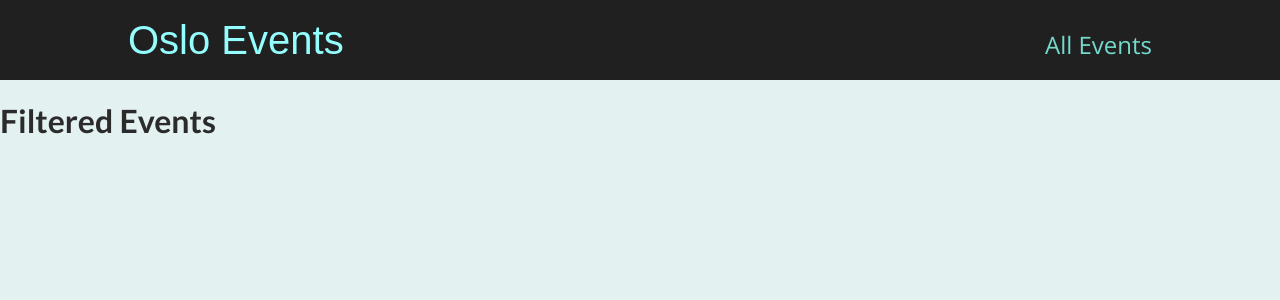
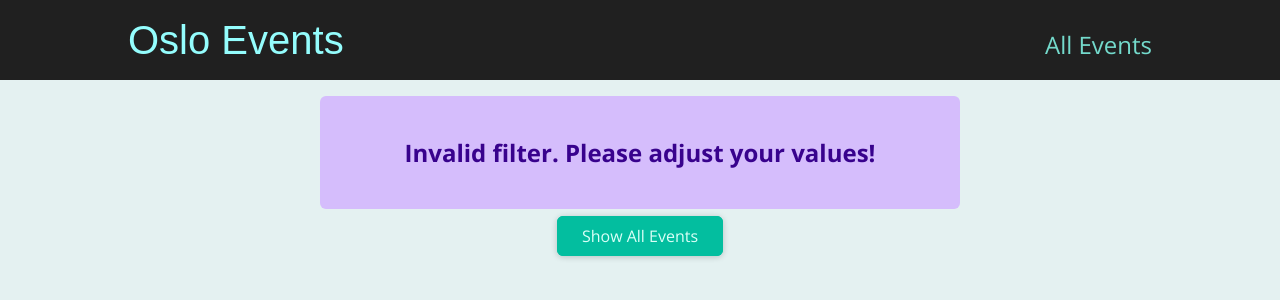
Before and after one commit to SergeiRavinski/next_oslo_events, a Next.js app: page /events in a window 1280 px wide. Shown: the top 300 px of the page. Built offline with nearby package versions, Linux system fonts and the light colour scheme.

Commit message:
Created the FilteredEventsPage cmponent

```diff
--- a/pages/events/[...slug].js
+++ b/pages/events/[...slug].js
@@ -7,12 +7,67 @@ import ResultsTitle from '../../components/events/results_title';
 import Button from '../../components/ui/button';
 import ErrorAlert from '../../components/ui/error_alert';
 
-function FilteredEventsPage() {
+function FilteredEvents() {
+	const router = useRouter();
+
+	const filterData = router.query.slug;
+
+	if (!filterData) {
+		return <p className='center'>Loading...</p>;
+	}
+
+	const filteredYear = filterData[0];
+	const filteredMonth = filterData[1];
+
+	const numYear = +filteredYear;
+	const numMonth = +filteredMonth;
+
+	if (
+		isNaN(numYear) ||
+		isNaN(numMonth) ||
+		numYear > 2030 ||
+		numYear < 2023 ||
+		numMonth < 1 ||
+		numMonth > 12
+	) {
+		return (
+			<Fragment>
+				<ErrorAlert>
+					<p>Invalid filter. Please adjust your values!</p>
+				</ErrorAlert>
+				<div className='center'>
+					<Button link='/events'>Show All Events</Button>
+				</div>
+			</Fragment>
+		);
+	}
+
+	const filteredEvents = getFilteredEvents({
+		year: numYear,
+		month: numMonth,
+	});
+
+	if (!filteredEvents || filteredEvents.length === 0) {
+		return (
+			<Fragment>
+				<ErrorAlert>
+					<p>No events found for the chosen filter!</p>
+				</ErrorAlert>
+				<div className='center'>
+					<Button link='/events'>Show All Events</Button>
+				</div>
+			</Fragment>
+		);
+	}
+
+	const date = new Date(numYear, numMonth - 1);
+
 	return (
-		<div>
-			<h1>Filtered Events</h1>
-		</div>
+		<Fragment>
+			<ResultsTitle date={date} />
+			<EventList items={filteredEvents} />
+		</Fragment>
 	);
 }
 
-export default FilteredEventsPage;
+export default FilteredEvents;
```
